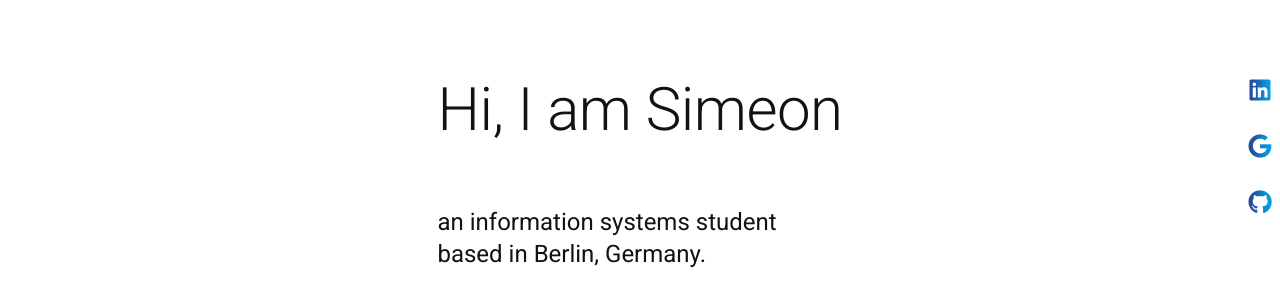
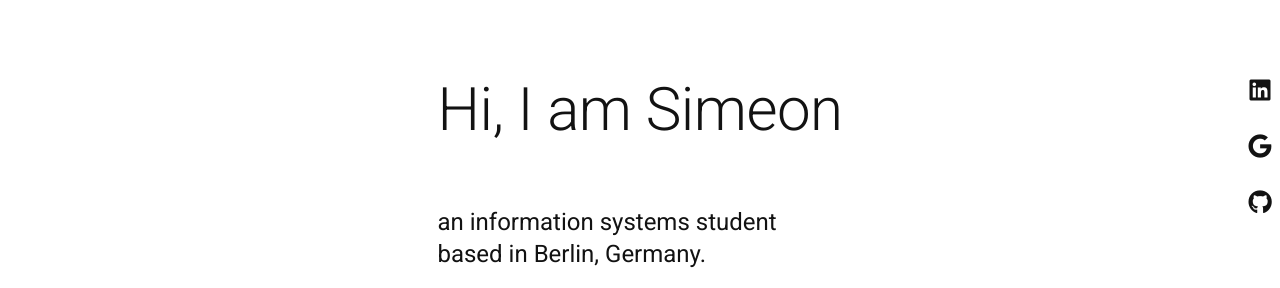
Before and after one commit to heupelS/personal-website-template, a React (Create React App) app: page / in a window 1280 px wide. Shown: the part 246-534 px from the top of the page. Built offline with nearby package versions, Linux system fonts and the light colour scheme.

Commit message:
gradient when hover for buttons

```diff
--- a/src/components/content/Headerbar.js
+++ b/src/components/content/Headerbar.js
@@ -16,15 +16,13 @@ import Button from "@mui/material/Button";
 import Zoom from "@mui/material/Zoom";
 import { alpha, styled } from "@mui/material/styles";
 import logo from "../../assets/logo_transparent.png";
+import { useTheme } from "@mui/material/styles";
 
 const navItems = ["About Me", "Skills", "Experience", "Interests", "Projects"];
 
-const CustomAppbar = styled(AppBar)(({ theme }) => ({
-  backgroundImage: theme.palette.background.gradient,
-}));
-
 export default function HeaderBar(props) {
   const { window } = props;
+  const theme = useTheme()
   const [mobileOpen, setMobileOpen] = React.useState(false);
 
   const handleDrawerToggle = () => {
@@ -94,7 +92,11 @@ export default function HeaderBar(props) {
             sx={{ display: { xs: "none", sm: "block" }, marginLeft: "auto" }}
           >
             {navItems.map((item) => (
-              <Button key={item} sx={{ color: "inherit" }}>
+              <Button key={item} sx={{ color: "inherit",
+              ":hover": {backgroundImage: theme.palette.background.gradient,
+                WebkitBackgroundClip: "text",
+                backgroundClip: "text",
+                color: "transparent",} }}>
                 {item}
               </Button>
             ))}
--- a/src/components/content/Socials.js
+++ b/src/components/content/Socials.js
@@ -16,6 +16,7 @@ export default function SocialIcons({ theme }) {
       target="_blank"
       rel="noopener noreferrer"
       underline="none"
+      color = "inherit"
     >
       <Tooltip
         title={profile.username}
@@ -29,10 +30,11 @@ export default function SocialIcons({ theme }) {
             height: "2.5rem",
             width: "2.5rem",
             marginBottom: theme.spacing(2),
-            backgroundImage: theme.palette.background.gradient,
+            color: "inherit",
+            ":hover": {backgroundImage: theme.palette.background.gradient,
             WebkitBackgroundClip: "text",
             backgroundClip: "text",
-            color: "transparent",
+            color: "transparent",}
           }}
         >
           <i
```
